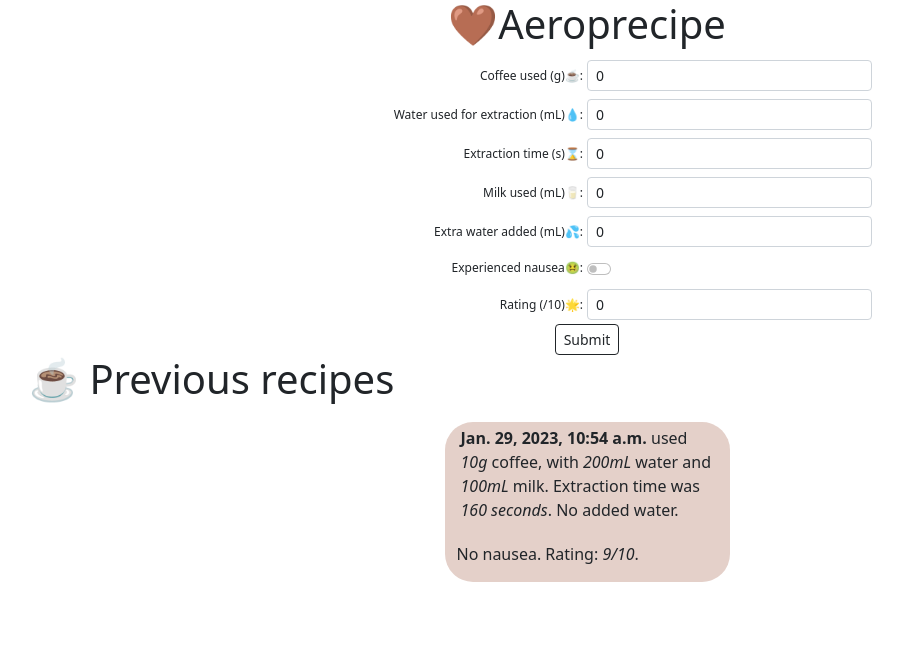
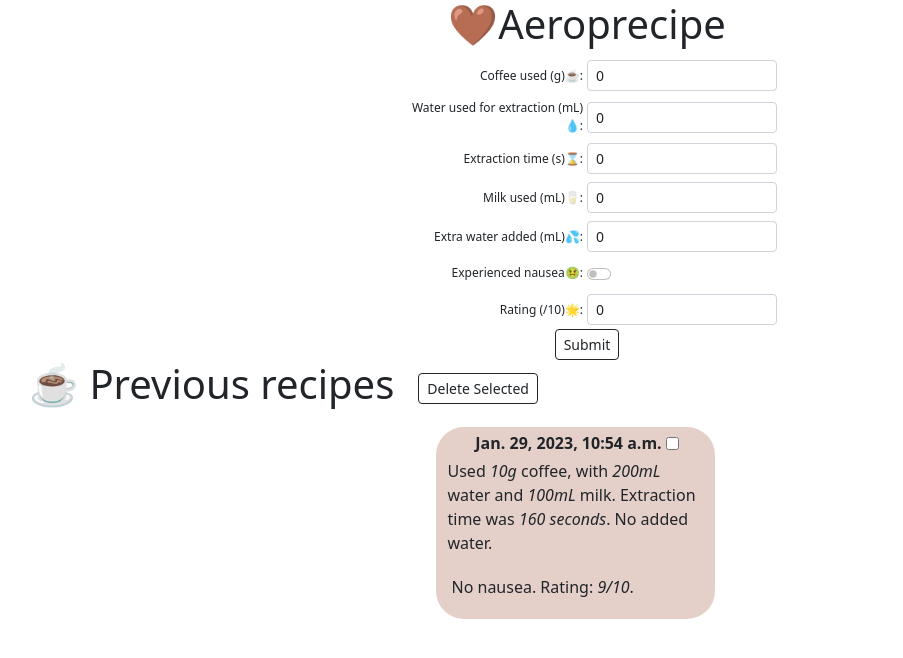
Before and after one commit to anchit-chandran/aeropress, a Django app: page / in a window 1280 px wide. Shown: the top 658 px of the page, without its empty margins (53-956 px from the left). Run offline with Django 4.2, Linux system fonts and the light colour scheme; data comes from the database, SQL or seed files in the repository; both versions use the stored data as it was after the commit.

Commit message:
added delete function

```diff
--- a/aeropressSite/aeropress/static/aeropress/style.css
+++ b/aeropressSite/aeropress/static/aeropress/style.css
@@ -16,9 +16,23 @@
     background-color: rgb(228 208 201);
     border-radius: 28px;
     margin: 1%;
+    transition: box-shadow 0.25s;
 }
 
 .recipeCol:hover {
     background-color: rgb(238, 164, 138);
     box-shadow: 5px 10px #888888;
 }
+
+label {
+    text-align: end;
+}
+
+.prevRecipeHeaderCol,
+.prevRecipeHeaderCol>h1  {
+    width :fit-content;
+}
+
+/* .dateAddedHeaderCol {
+    width: fit-content;
+} */
--- a/aeropressSite/aeropress/templates/aeropress/base.html
+++ b/aeropressSite/aeropress/templates/aeropress/base.html
@@ -16,21 +16,21 @@
 <body>
     <div class="container">
         <div class="row justify-content-center">
-            <div class="col-6 border-danger align-content-center ">
+            <div class="col border-danger align-content-center ">
                 <div class="row text-center">
                     <div class="col">
                         <h1>🤎Aeroprecipe</h1>
                     </div>
                 </div>
-                <div class="row">
-                    <div class="col justify-content-center">
+                <div class="row justify-content-center">
+                    <div class="col-lg-4 col">
                         <form action='/' method="POST">
                             <div class="row">
                                 <div class="col">
                                     {%csrf_token%}
                                     {% for field in form %}
                                     <div class="fieldWrapper row justify-content-center align-items-center py-1">
-                                        {{field.errors}}
+
                                         <div class="px-lg-1 col-lg-6 col-12 d-lg-flex justify-content-end">
                                             {{field.label_tag}}
                                         </div>
@@ -48,7 +48,7 @@
                             </div>
                             <div class="row">
                                 <div class="col d-flex justify-content-center">
-                                    <input type='submit' value='Submit' class='btn btn-sm btn-outline-dark'>
+                                    <input name='add' type='submit' value='Submit' class='btn btn-sm btn-outline-dark'>
                                 </div>
                             </div>
                         </form>
@@ -57,28 +57,50 @@
             </div>
         </div>
         <div class="row">
+            <form method="post" action="#">
                 <div class="col">
+                    <div class="row justify-content-start">
+                        <div class="col-5 prevRecipeHeaderCol">
+                            <h1 class=m-0">☕ Previous recipes</h1>
+                        </div>
+                        <div class="col d-flex align-items-center justify-content-start">
+                            <input type="submit" name='delete' value="Delete Selected" class='btn btn-sm btn-outline-dark'>
+                        </div>
+                        <div class="row recipesWrapper justify-content-center">
+                            {% csrf_token %}
+                            {% for recipe in rs %}
+                            <div class="col-3 recipeCol mb-3">
                                 <div class="row">
-                    <div class="col"><h1>☕ Previous recipes</h1></div>
+                                    <div class="col dateAddedHeaderCol d-flex align-items-center justify-content-center">
+                                        <p class="p-1 d-inline mb-0"><b>{{recipe.datetime_added}}</b></p>
+                                        {% if not recipe.to_del %}
+                                        <input class='d-inline ' type="checkbox" value="selected" name="s{{recipe.id}}">
+                                        {% endif %}
                                     </div>
-                <div class="row recipesWrapper justify-content-around">
-                    {% for recipe in rs %}
-                    <div class="col-md-3 col-6 recipeCol">
-                        <p class="p-1"><b>{{recipe.datetime_added}}</b>
-                            used <em>{{recipe.coffee_g}}g</em> coffee,
+                                </div>
+                                <div class="row">
+                                    <div class="col">
+                                        <p>
+                                            Used <em>{{recipe.coffee_g}}g</em> coffee,
                                             with <em>{{recipe.water_brew_ml}}mL</em> water and
-                            <em>{{recipe.milk_ml}}mL</em> milk. Extraction time was <em>{{recipe.brew_time_s}}
+                                            <em>{{recipe.milk_ml}}mL</em> milk. Extraction time was
+                                            <em>{{recipe.brew_time_s}}
                                                 seconds</em>.
-                            {%if recipe.extra_water_ml%}Diluted with <em></em>{{recipe.extra_water_ml}}mL</em>
+                                            {%if recipe.extra_water_ml%}Diluted with
+                                            <em></em>{{recipe.extra_water_ml}}mL</em>
                                             water.{%else%}No added water.{%endif%}
                                         </p>
-                        <p class="">
-                            {%if recipe.nausea%}Nausea present.{%else%}No nausea.{%endif%} Rating: <em>{{recipe.rating}}/10</em>.
+                                        <p class="p-1">
+                                            {%if recipe.nausea%}Nausea present.{%else%}No nausea.{%endif%} Rating:
+                                            <em>{{recipe.rating}}/10</em>.
                                         </p>
+                                    </div>
+                                </div>
                             </div>
                             {% endfor %}
                         </div>
                     </div>
+            </form>
         </div>
     </div>
     </div>
--- a/aeropressSite/aeropress/views.py
+++ b/aeropressSite/aeropress/views.py
@@ -10,28 +10,40 @@ from .forms import RecipeForm
 def home(response):
 
     if response.method == 'POST':
-        print(response.POST)
-        form = RecipeForm(response.POST)
-        if form.is_valid():
-            f = Recipe(
-                coffee_g=form.cleaned_data['coffee_g'],
-                water_brew_ml=form.cleaned_data['water_brew_ml'],
-                brew_time_s=form.cleaned_data['brew_time_s'],
-                milk_ml=form.cleaned_data['milk_ml'],
-                extra_water_ml=form.cleaned_data['extra_water_ml'],
-                nausea=form.cleaned_data['nausea'],
-                rating=form.cleaned_data['rating'],
-            )
-            f.save()
+
+        if response.POST.get('add'):
+            print('adding form')
+            form = RecipeForm(response.POST)
+            if form.is_valid():
+                f = Recipe(
+                    coffee_g=form.cleaned_data['coffee_g'],
+                    water_brew_ml=form.cleaned_data['water_brew_ml'],
+                    brew_time_s=form.cleaned_data['brew_time_s'],
+                    milk_ml=form.cleaned_data['milk_ml'],
+                    extra_water_ml=form.cleaned_data['extra_water_ml'],
+                    nausea=form.cleaned_data['nausea'],
+                    rating=form.cleaned_data['rating'],
+                )
+                f.save()
+                return HttpResponseRedirect('/')
+        elif response.POST.get('delete'):
+            print("SUBMIT POST",response.POST)
+            print('delete')
+            for item in Recipe.objects.all():
+                if response.POST.get(f's{item.id}'):
+                    print(f'delete item {item}')
+                    Recipe.objects.filter(id=item.id).delete()
             return HttpResponseRedirect('/')
-    else:
-        form = RecipeForm(initial={
-            'coffee_g': 0,
-            'water_brew_ml' : 0,
-            'brew_time_s' : 0,
-            'milk_ml' : 0,
-            'extra_water_ml' : 0,
-            'rating' : 0,
-        })
-    rs = Recipe.objects.all()
-    return render(response, 'aeropress/base.html', {'rs': rs, 'form': form})
+
+    form = RecipeForm(initial={
+        'coffee_g': 0,
+        'water_brew_ml' : 0,
+        'brew_time_s' : 0,
+        'milk_ml' : 0,
+        'extra_water_ml' : 0,
+        'rating' : 0,
+    })
+
+
+    rs = Recipe.objects.all()[::-1]
+    return render(response, 'aeropress/base.html', {'rs': rs, 'form': form,})
```
Also changed, not shown: aeropressSite/aeropress/forms.py (+15 -11 lines), aeropressSite/aeropress/migrations/0004_recipe_to_del.py (added), aeropressSite/aeropress/migrations/0005_remove_recipe_to_del.py (added), aeropressSite/db.sqlite3. Lines whose indentation alone changed are shown as unchanged.
